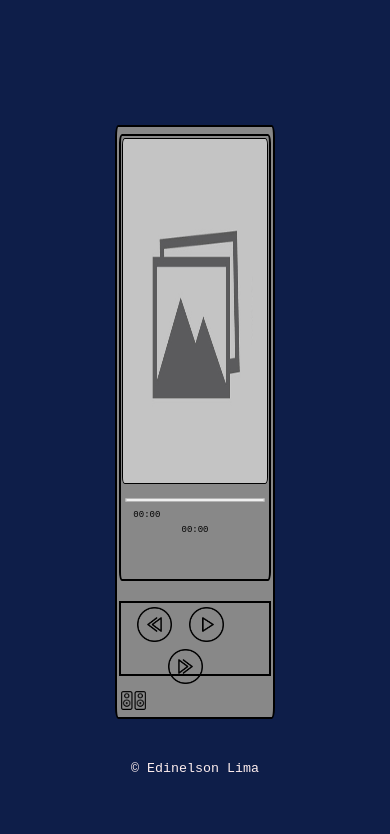
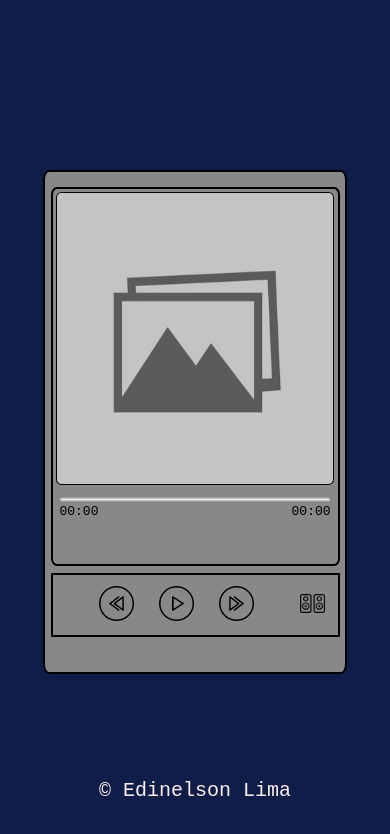
Before and after one commit to edinelsonslima/Music_app.github.io, a plain HTML site: page index.html in a window 390 px wide. Drawn offline with Linux system fonts and the light colour scheme.

Commit message:
Sem Media querys

```diff
--- a/css/index.css
+++ b/css/index.css
@@ -12,24 +12,22 @@ body{
 footer{
     text-align: center;
     width: 100%;
-    bottom: 8%;
+    bottom: 5%;
     position: absolute;
 }
 
 p{
-    font-size: 10pt;
+    font-size: 15pt;
 }
 
-span{
-    font-size: 9px;
-}
 .container{
-    width: 100vw;
-    height: 100vh;
-    display: flex;
+    display:flex;
     flex-direction: row;
     justify-content: center;
     align-items:center;
+    height: 100vh;
+    width: 100vw;
+
 }
 
 .box{
@@ -40,8 +38,8 @@ span{
     background-color:rgb(136, 136, 136);
     border: 2px solid black;
     border-radius: 2%;
-    width: 40%;
-    height: 70%;
+    width: 300px;
+    height: 500px;
     color: black;
 }
 
@@ -158,5 +156,6 @@ span{
 }
 
 #nome_musica{
-    font-family:monospace
+    font-family:monospace;
+    font-size: 10pt;
 }
```
